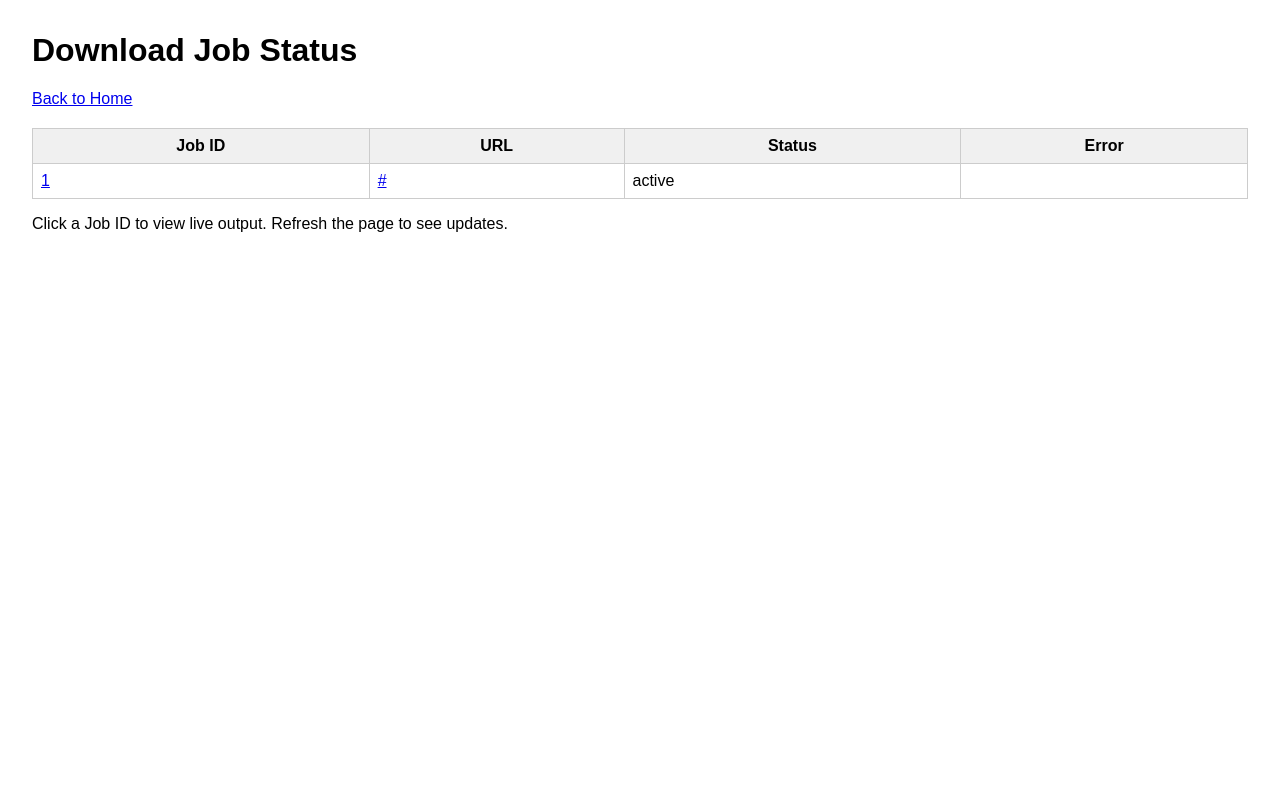
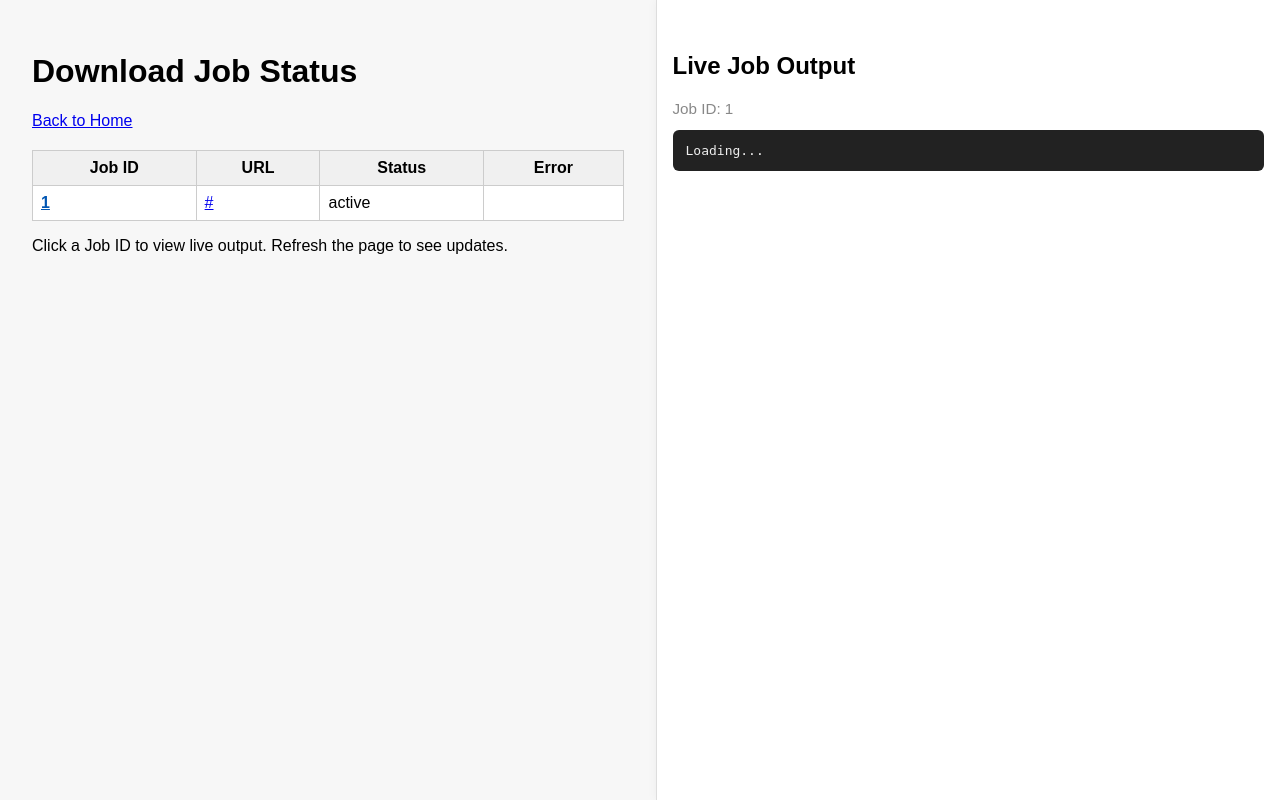
Before and after one commit to joescars/ytpi, a Flask app: template templates/dashboard.html in a window 1280 px wide. Run offline with Flask 2, Linux system fonts and the light colour scheme; the template is opened without the code that fills it: most values are stand-ins (such as "Sample title", 1, 10 or a date in 2020).

Commit message:
updated dashboard

```diff
--- a/templates/dashboard.html
+++ b/templates/dashboard.html
@@ -4,23 +4,26 @@
   <meta charset="utf-8">
   <title>Download Dashboard</title>
   <style>
-    body { font-family: sans-serif; margin: 2em; }
-    table { width: 100%; border-collapse: collapse; }
+    body { font-family: sans-serif; margin: 0; padding: 0; background: #f7f7f7; }
+    .main-container { display: flex; min-height: 100vh; }
+    .left-panel { flex: 2; padding: 2em; }
+    .right-panel { flex: 2; background: #fff; border-left: 1px solid #ddd; padding: 2em 1em; min-width: 450px; box-shadow: -2px 0 8px rgba(0,0,0,0.03); }
+    table { width: 100%; border-collapse: collapse; background: #fff; }
     th, td { padding: 0.5em; border: 1px solid #ccc; }
     th { background: #f0f0f0; }
     .error { color: red; }
-    .modal {
-      display: none; position: fixed; z-index: 10; left: 0; top: 0; width: 100vw; height: 100vh;
-      background: rgba(0,0,0,0.4); align-items: center; justify-content: center;
+    .job-link { cursor: pointer; color: #007bff; text-decoration: underline; }
+    .job-link.active { font-weight: bold; color: #0056b3; }
+    pre { background: #222; color: #eee; padding: 1em; border-radius: 6px; overflow-x: auto; max-height: 60vh; white-space: pre-wrap; word-break: break-word; }
+    @media (max-width: 900px) {
+      .main-container { flex-direction: column; }
+      .right-panel { min-width: unset; border-left: none; border-top: 1px solid #ddd; }
     }
-    .modal-content {
-      background: #fff; padding: 20px; border-radius: 8px; max-width: 700px; width: 90vw; max-height: 80vh; overflow: auto;
-    }
-    .close { float: right; font-size: 1.5em; cursor: pointer; }
-    pre { background: #222; color: #eee; padding: 1em; border-radius: 6px; overflow-x: auto; max-height: 60vh; }
   </style>
 </head>
 <body>
+  <div class="main-container">
+    <div class="left-panel">
       <h1>Download Job Status</h1>
       <a href="/" style="margin-bottom: 20px; display: inline-block;">Back to Home</a>
       {% if not jobs %}
@@ -35,7 +38,7 @@
         </tr>
         {% for jid, info in jobs.items() %}
         <tr>
-      <td><a href="#" class="job-link" data-jobid="{{ jid }}">{{ jid }}</a></td>
+          <td><span class="job-link" data-jobid="{{ jid }}">{{ jid[:8] }}</span></td>
           <td><a href="{{ info.url }}" target="_blank">{{ info.url }}</a></td>
           <td>{{ info.status }}</td>
           <td class="error">{{ info.get('error', '') }}</td>
@@ -43,48 +46,46 @@
         {% endfor %}
       </table>
       <p>Click a Job ID to view live output. Refresh the page to see updates.</p>
-
-  <div class="modal" id="output-modal">
-    <div class="modal-content">
-      <span class="close" id="close-modal">&times;</span>
-      <h2>Job Output</h2>
-      <pre id="job-output">Loading...</pre>
+    </div>
+    <div class="right-panel">
+      <h2>Live Job Output</h2>
+      <div id="output-jobid" style="font-size:0.95em; color:#888; margin-bottom:0.5em;"></div>
+      <pre id="job-output">Select a job to view output.</pre>
     </div>
   </div>
   <script>
-    const modal = document.getElementById('output-modal');
-    const closeModal = document.getElementById('close-modal');
     const outputPre = document.getElementById('job-output');
+    const outputJobId = document.getElementById('output-jobid');
     let pollInterval = null;
-    function showModal(jobId) {
-      modal.style.display = 'flex';
+    let activeJobId = null;
+    function showJobOutput(jobId) {
+      activeJobId = jobId;
+      outputJobId.textContent = 'Job ID: ' + jobId;
       outputPre.textContent = 'Loading...';
+      document.querySelectorAll('.job-link').forEach(link => {
+        link.classList.toggle('active', link.dataset.jobid === jobId);
+      });
       fetchOutput(jobId);
+      if (pollInterval) clearInterval(pollInterval);
       pollInterval = setInterval(() => fetchOutput(jobId), 2000);
-    }
-    function hideModal() {
-      modal.style.display = 'none';
-      outputPre.textContent = '';
-      if (pollInterval) clearInterval(pollInterval);
     }
     function fetchOutput(jobId) {
       fetch(`/job_output/${jobId}`)
         .then(r => r.json())
         .then(data => {
           outputPre.textContent = data.output || '(No output yet)';
-          // Auto-scroll to bottom
           outputPre.scrollTop = outputPre.scrollHeight;
         });
     }
     document.querySelectorAll('.job-link').forEach(link => {
-      link.addEventListener('click', function(e) {
-        e.preventDefault();
-        showModal(this.dataset.jobid);
+      link.addEventListener('click', function() {
+        showJobOutput(this.dataset.jobid);
       });
     });
-    closeModal.onclick = hideModal;
-    window.onclick = function(event) {
-      if (event.target == modal) hideModal();
+    // Optionally, auto-select the first job if any
+    window.onload = function() {
+      const first = document.querySelector('.job-link');
+      if (first) first.click();
     };
   </script>
 </body>
```
Lines whose indentation alone changed are shown as unchanged.
